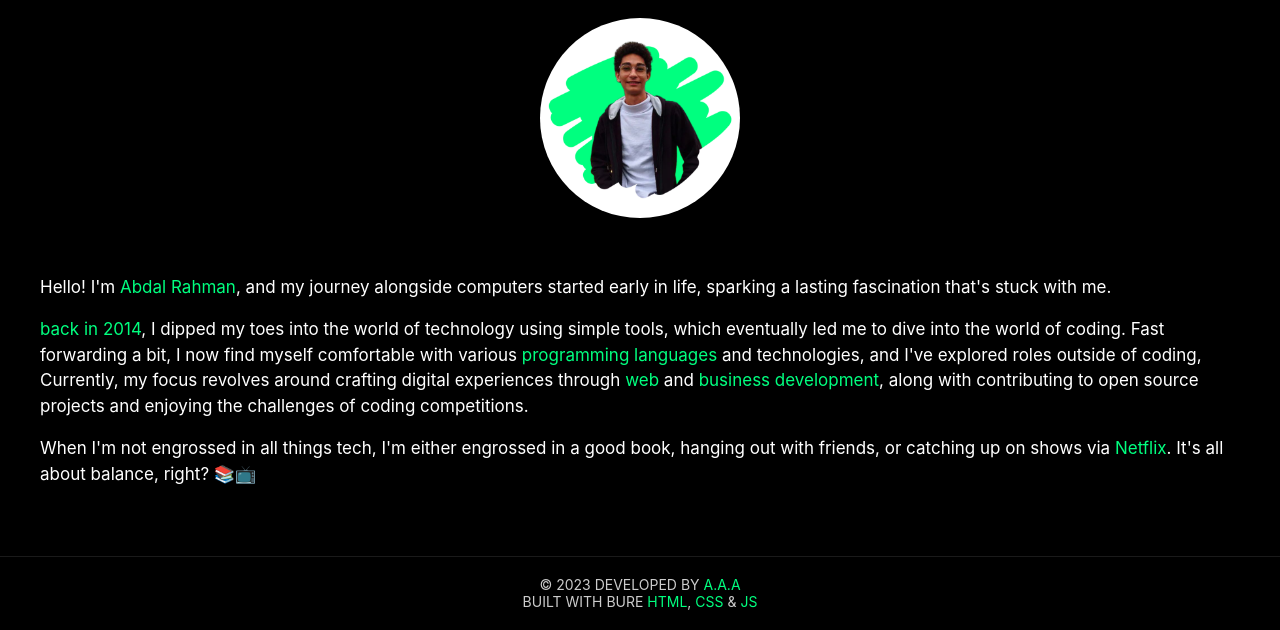
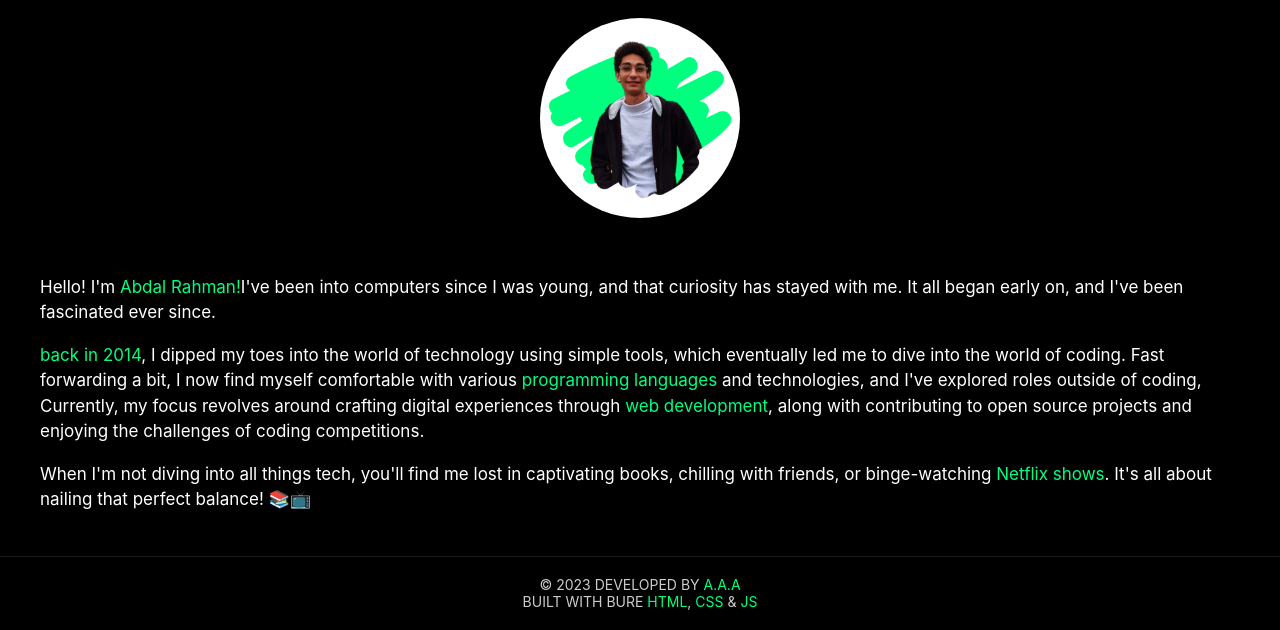
Before and after one commit to AB-DALRAHM-AN/old-Portfolio, a plain HTML site: page about.html in a window 1280 px wide. Shown: the part 170-800 px from the top of the page. Drawn offline with nearby package versions, Linux system fonts and the light colour scheme.

Commit message:
Update about.html

```diff
--- a/about.html
+++ b/about.html
@@ -51,9 +51,9 @@
       <div class="about-me">
         <div class="about-cont hidden">
           <p class="hidden">
-            Hello! I'm <span>Abdal Rahman</span>, and my journey alongside
-            computers started early in life, sparking a lasting fascination
-            that's stuck with me.
+            Hello! I'm <span>Abdal Rahman!</span>I've been into computers since
+            I was young, and that curiosity has stayed with me. It all began
+            early on, and I've been fascinated ever since.
           </p>
           <p class="hidden">
             <span>back in 2014</span>, I dipped my toes into the world of
@@ -62,14 +62,13 @@
             comfortable with various <span>programming languages</span> and
             technologies, and I've explored roles outside of coding, Currently,
             my focus revolves around crafting digital experiences through
-            <span>web</span> and <span>business development</span>, along with
-            contributing to open source projects and enjoying the challenges of
-            coding competitions.
+            <span>web development</span>, along with contributing to open source
+            projects and enjoying the challenges of coding competitions.
           </p>
           <p class="hidden">
-            When I'm not engrossed in all things tech, I'm either engrossed in a
-            good book, hanging out with friends, or catching up on shows via
-            <span>Netflix</span>. It's all about balance, right? 📚📺
+            When I'm not diving into all things tech, you'll find me lost in
+            captivating books, chilling with friends, or binge-watching <span>Netflix
+            shows</span>. It's all about nailing that perfect balance! 📚📺
           </p>
         </div>
         <div class="image hidden">
```
